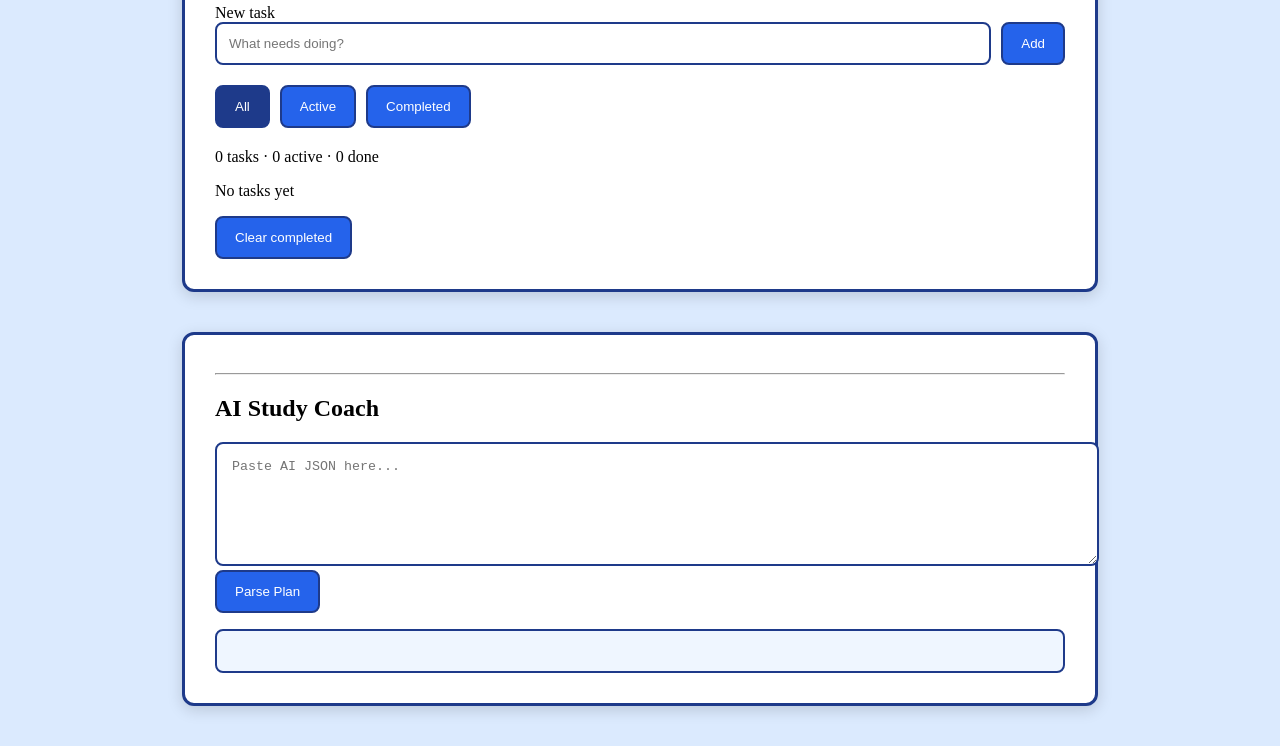
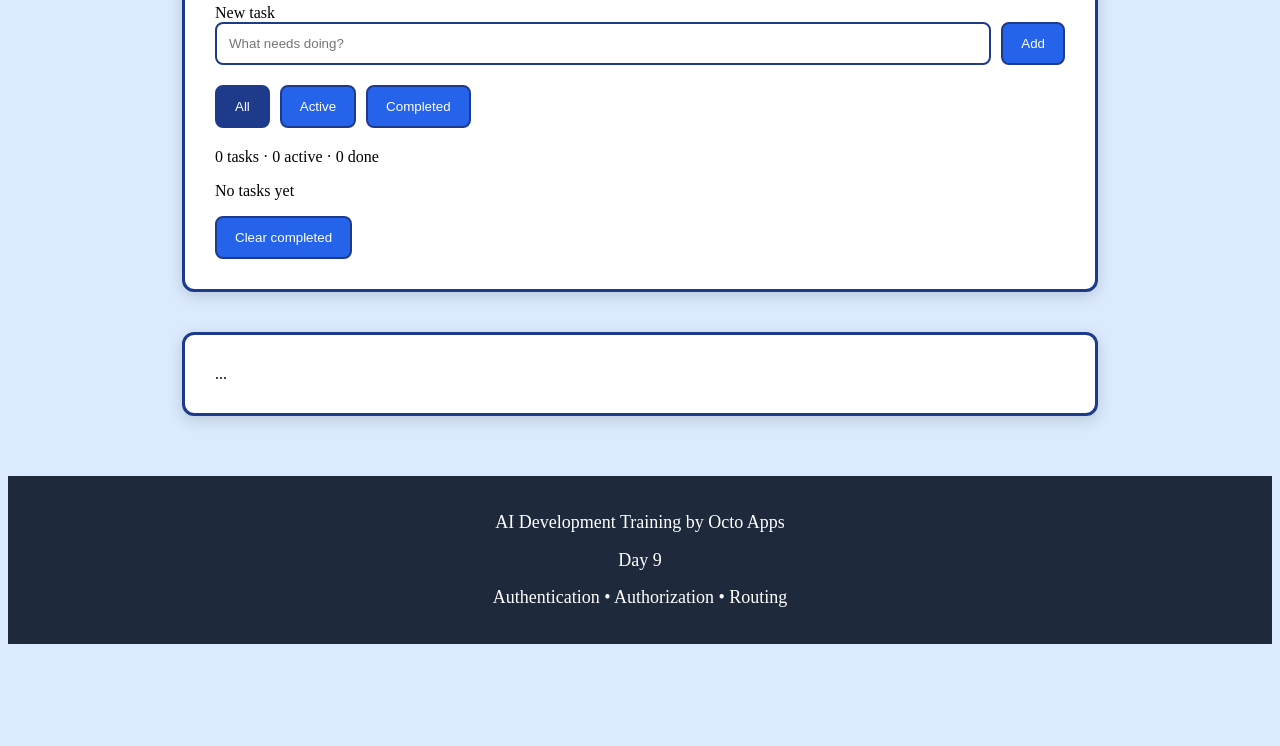
Before and after one commit to Imrans84/Octo-training-apps, a website with bundled scripts: page index.html in a window 1280 px wide. Shown: the part 152-898 px from the top of the page. After the commit the page ends 804 px from the top, so only its background shows below. Built offline with nearby package versions, Linux system fonts and the light colour scheme; sample sign-in values are in the browser's storage.

```diff
--- a/index.html
+++ b/index.html
@@ -80,23 +80,13 @@
       </button>
     </main>
 
-    <section class="container study-section">
-      <hr />
+    <section class="container study-section">...</section>
 
-      <h2>AI Study Coach</h2>
-
-      <textarea
-        id="study-input"
-        placeholder="Paste AI JSON here..."
-        rows="6"
-      ></textarea>
-
-      <button id="parse-btn">Parse Plan</button>
-
-      <p id="study-error" class="error"></p>
-
-      <div id="study-output"></div>
-    </section>
+    <footer class="footer">
+      <p>AI Development Training by Octo Apps</p>
+      <p>Day 9</p>
+      <p>Authentication • Authorization • Routing</p>
+    </footer>
 
     <script type="module" src="app.js"></script>
   </body>
--- a/styles.css
+++ b/styles.css
@@ -220,3 +220,16 @@ textarea {
   border-radius: 8px;
   padding: 15px;
 }
+.footer {
+  background: #1e293b;
+  color: white;
+  text-align: center;
+  padding: 25px;
+  margin-top: 60px;
+  line-height: 1.8;
+  font-size: 18px;
+}
+
+.footer p {
+  margin: 5px 0;
+}
```
Also changed, not shown: welcome.html (+1 -1 lines).
